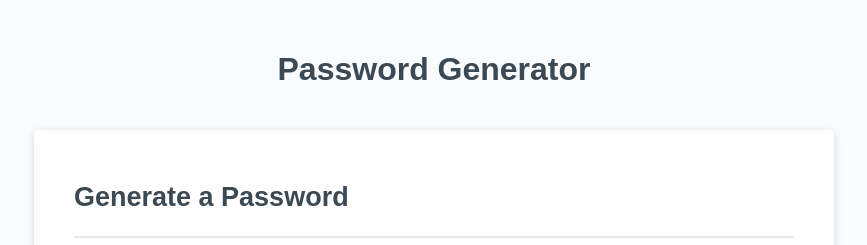
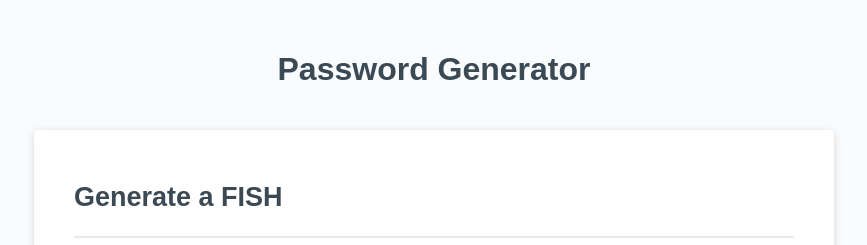
Before and after one commit to vloebel/create-password, a plain HTML site: page index.html in a window 1280 px wide. Shown: the top 245 px of the page, without its empty margins (206-1073 px from the left). Drawn offline with Linux system fonts and the light colour scheme; files that its build step writes are made by us from their sources; files whose address does not match are found by name.

Commit message:
testing push

```diff
--- a/index.html
+++ b/index.html
@@ -14,7 +14,7 @@
       </header>
       <div class="card">
         <div class="card-header">
-          <h2>Generate a Password</h2>
+          <h2>Generate a FISH</h2>
         </div>
         <div class="card-body">
           <textarea
```
